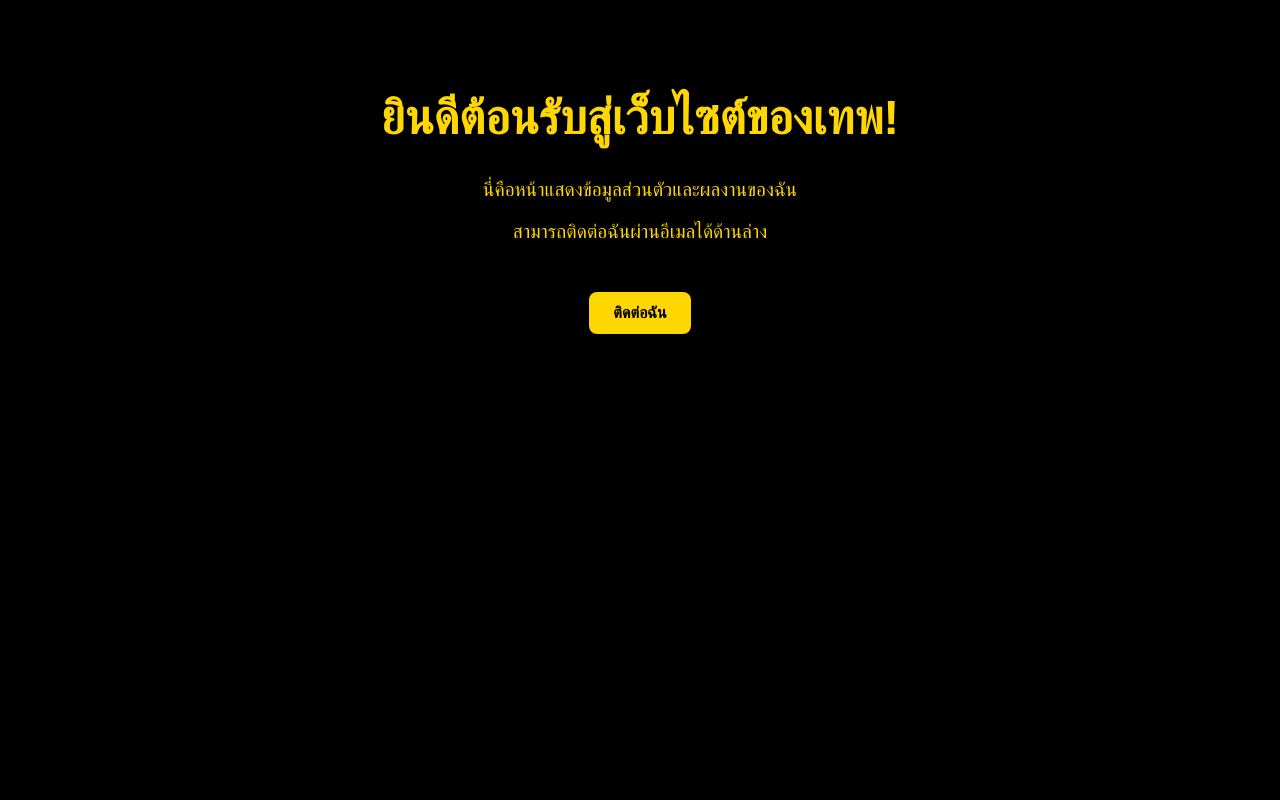
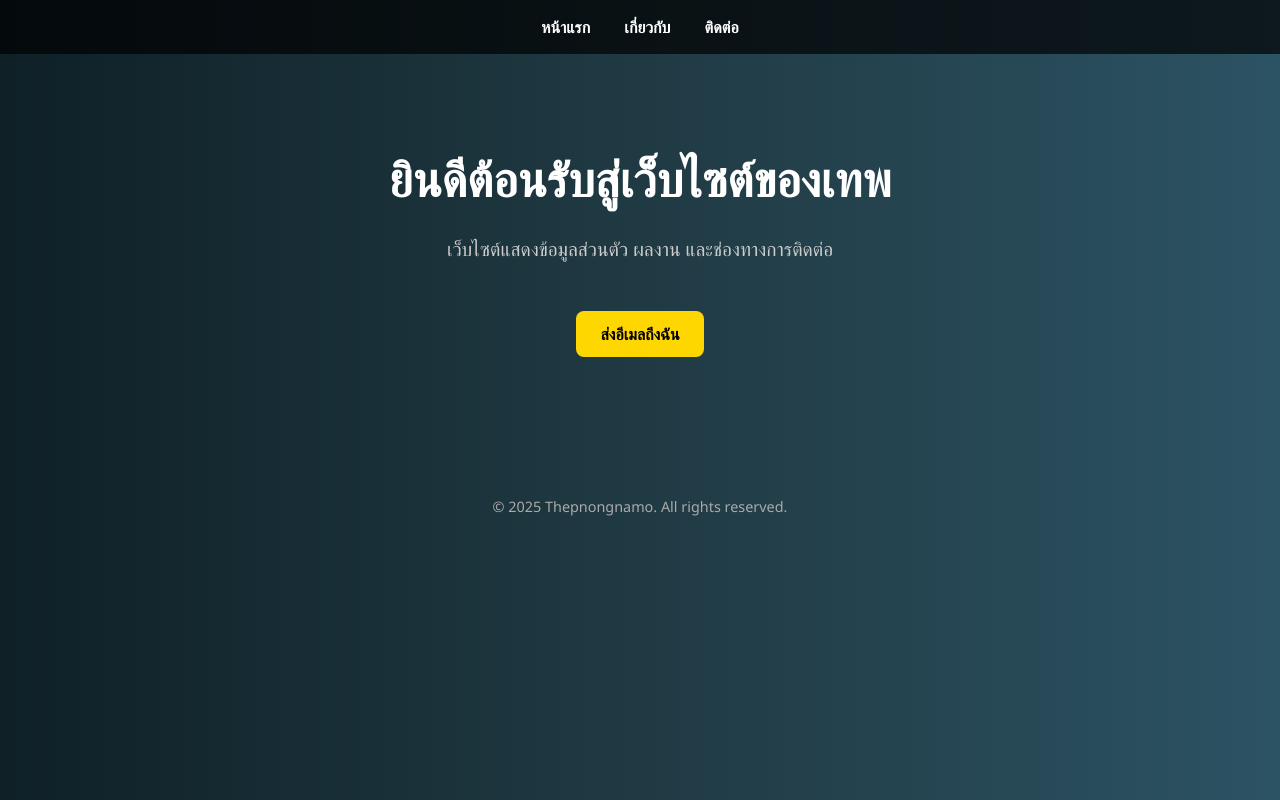
Before and after one commit to Thepnongnamo/thep, a plain HTML site: page index.html in a window 1280 px wide. Drawn offline with Linux system fonts and the light colour scheme.

Commit message:
Update index.html

```diff
--- a/index.html
+++ b/index.html
@@ -1,25 +1,52 @@
-<!-- index.html -->
 <!DOCTYPE html>
 <html lang="th">
 <head>
   <meta charset="UTF-8" />
-  <meta name="viewport" content="width=device-width, initial-scale=1.0" />
-  <title>หน้าเว็บของ Thep</title>
+  <meta name="viewport" content="width=device-width, initial-scale=1.0"/>
+  <title>เว็บไซต์ของเทพ</title>
+  <meta name="description" content="เว็บไซต์ส่วนตัวของเทพ แสดงข้อมูลและติดต่อได้">
   <style>
     body {
-      font-family: sans-serif;
-      background-color: #000;
-      color: gold;
+      margin: 0;
+      font-family: 'Segoe UI', sans-serif;
+      background: linear-gradient(to right, #0f2027, #203a43, #2c5364);
+      color: white;
       text-align: center;
-      padding: 50px;
     }
-    h1 {
+
+    nav {
+      background-color: rgba(0, 0, 0, 0.7);
+      padding: 1em 0;
+      position: sticky;
+      top: 0;
+    }
+
+    nav a {
+      color: white;
+      margin: 0 15px;
+      text-decoration: none;
+      font-weight: bold;
+    }
+
+    nav a:hover {
+      text-decoration: underline;
+    }
+
+    header {
+      padding: 60px 20px;
+    }
+
+    header h1 {
       font-size: 3em;
+      margin-bottom: 0.5em;
     }
-    p {
+
+    header p {
       font-size: 1.2em;
+      color: #ccc;
     }
-    a.button {
+
+    .button {
       display: inline-block;
       margin-top: 30px;
       padding: 12px 24px;
@@ -28,16 +55,36 @@
       text-decoration: none;
       border-radius: 8px;
       font-weight: bold;
+      transition: background-color 0.3s;
     }
-    a.button:hover {
+
+    .button:hover {
       background-color: #ffd700;
+    }
+
+    footer {
+      margin-top: 60px;
+      padding: 20px;
+      font-size: 0.9em;
+      color: #aaa;
     }
   </style>
 </head>
 <body>
-  <h1>ยินดีต้อนรับสู่เว็บไซต์ของเทพ!</h1>
-  <p>นี่คือหน้าแสดงข้อมูลส่วนตัวและผลงานของฉัน</p>
-  <p>สามารถติดต่อฉันผ่านอีเมลได้ด้านล่าง</p>
-  <a class="button" href="mailto:youremail@example.com">ติดต่อฉัน</a>
+  <nav>
+    <a href="#">หน้าแรก</a>
+    <a href="#">เกี่ยวกับ</a>
+    <a href="mailto:youremail@example.com">ติดต่อ</a>
+  </nav>
+
+  <header>
+    <h1>ยินดีต้อนรับสู่เว็บไซต์ของเทพ</h1>
+    <p>เว็บไซต์แสดงข้อมูลส่วนตัว ผลงาน และช่องทางการติดต่อ</p>
+    <a class="button" href="mailto:youremail@example.com">ส่งอีเมลถึงฉัน</a>
+  </header>
+
+  <footer>
+    &copy; 2025 Thepnongnamo. All rights reserved.
+  </footer>
 </body>
 </html>
```
